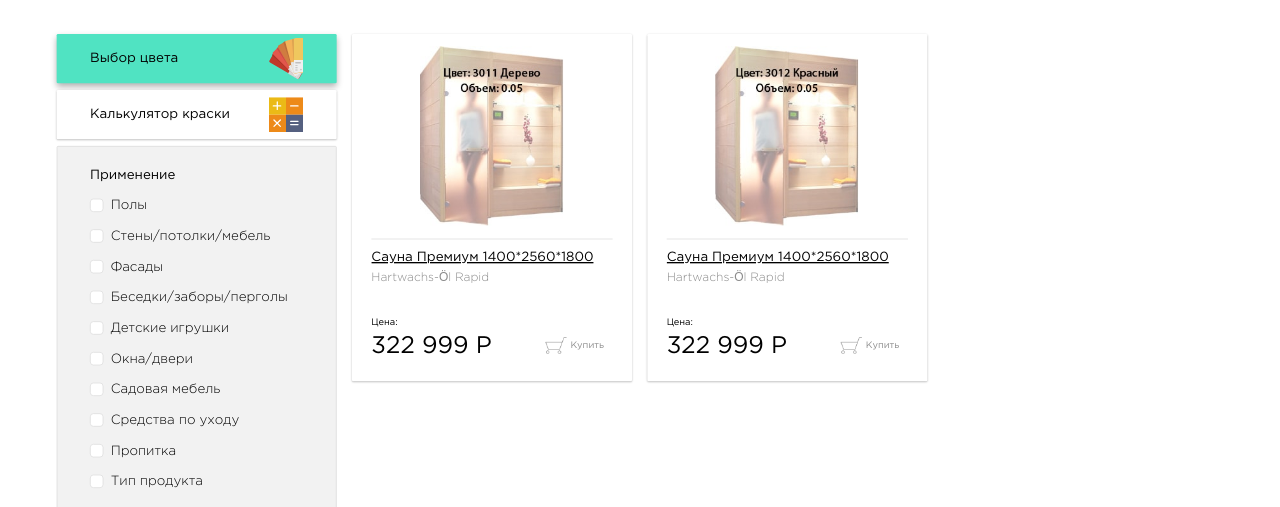
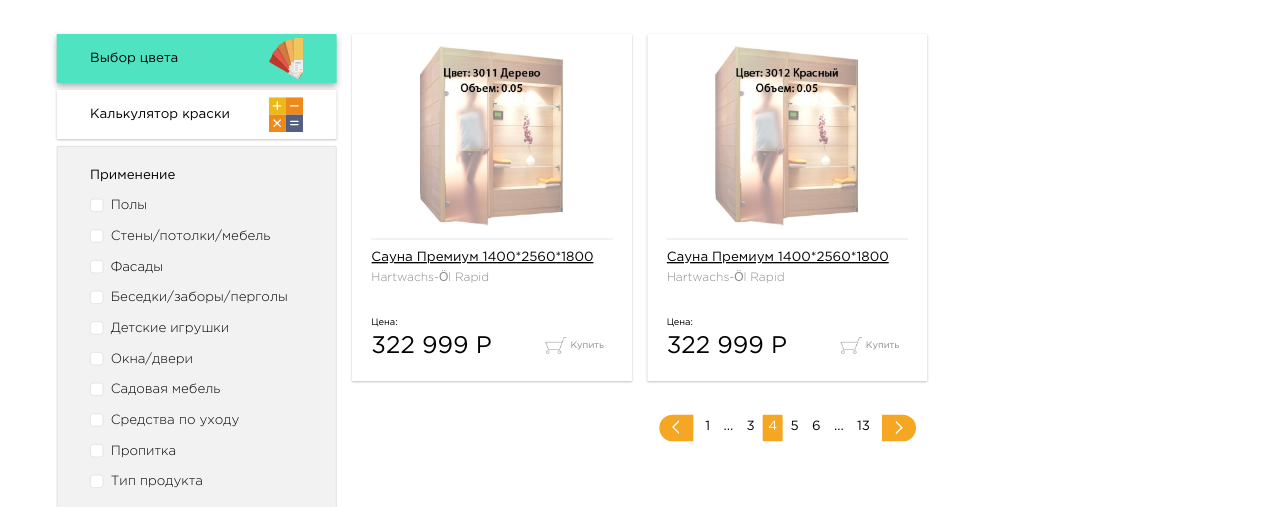
Before and after one commit to justdealman/sibholz, a plain HTML site: page list-filter.html in a window 1280 px wide. Shown: the part 267-774 px from the top of the page. Drawn offline with Linux system fonts and the light colour scheme.

Commit message:
pagination

```diff
--- a/css/style.css
+++ b/css/style.css
@@ -2668,7 +2668,7 @@ div.checker,div.radio{position:relative}div.checker,div.checker input,div.checke
 	width:75%;
 	vertical-align:top;
 }
-.sauna-list__grid_rc > li {
+.sauna-list__grid_col-3 > li {
 	width:33.33%;
 }
 .filter {
@@ -3320,6 +3320,64 @@ div.checker,div.radio{position:relative}div.checker,div.checker input,div.checke
 .filter-selected .button {
 	width:100%;
 }
+.pagination-e {
+	font-size:0;
+	text-align:center;
+	margin:0 0 50px;
+}
+.pagination-e a,
+.pagination-e span {
+	display:inline-block;
+	font-size:20px;
+	line-height:30px;
+	vertical-align:top;
+	padding:2px 8px 8px;
+	margin:0 2px;
+	-webkit-box-sizing:border-box;
+	box-sizing:border-box;
+}
+.pagination-e span.active {
+	color:#ffffff;
+	background:#f5a623;
+	-webkit-border-radius:2px;
+	border-radius:2px;
+}
+.pagination-e .prev,
+.pagination-e .next {
+	position:relative;
+	width:51px;
+	height:40px;
+	background:#f5a623;
+}
+.pagination-e .prev {
+	margin-right:8px;
+	-webkit-border-radius:20px 0 0 20px;
+	border-radius:20px 0 0 20px;
+}
+.pagination-e .prev:before {
+	content:'';
+	position:absolute;
+	left:19px;
+	top:8px;
+	width:11px;
+	height:22px;
+	background:url('../img/pagination-prev.svg') no-repeat 0 0;
+}
+.pagination-e .next {
+	margin-left:8px;
+	-webkit-border-radius:0 20px 20px 0;
+	border-radius:0 20px 20px 0;
+}
+.pagination-e .next:before {
+	content:'';
+	position:absolute;
+	left:20px;
+	top:8px;
+	width:11px;
+	height:22px;
+	background:url('../img/pagination-next.svg') no-repeat 0 0;
+}
+sssssss
 @media all and (max-width:1360px) {
 	.header {
 		padding-left:70px;
--- a/list-filter.html
+++ b/list-filter.html
@@ -106,7 +106,8 @@
 						<a href="#" class="filter--clear">Сбросить</a>
 					</div>
 				</div>
-				<ul class="sauna-list__grid sauna-list__grid_rc" data-constructor data-base="./pic/">
+				<div class="sauna-list__grid_rc">
+					<ul class="sauna-list__grid sauna-list__grid_col-3" data-constructor data-base="./pic/">
 						<li>
 							<div class="item-sauna">
 								<div class="item-sauna__row">
@@ -207,6 +208,19 @@
 							</div>
 						</li>
 					</ul>
+					<div class="pagination-e">
+						<a href="#" class="prev"></a>
+						<a href="#">1</a>
+						<span>...</span>
+						<a href="#">3</a>
+						<span class="active">4</span>
+						<a href="#">5</a>
+						<a href="#">6</a>
+						<span>...</span>
+						<a href="#">13</a>
+						<a href="#" class="next"></a>
+					</div>
+				</div>
 			</div>
 		</div>
 		<div class="inner-footer">
```
Also changed, not shown: img/pagination-next.svg (added), img/pagination-prev.svg (added). Lines whose indentation alone changed are shown as unchanged.
